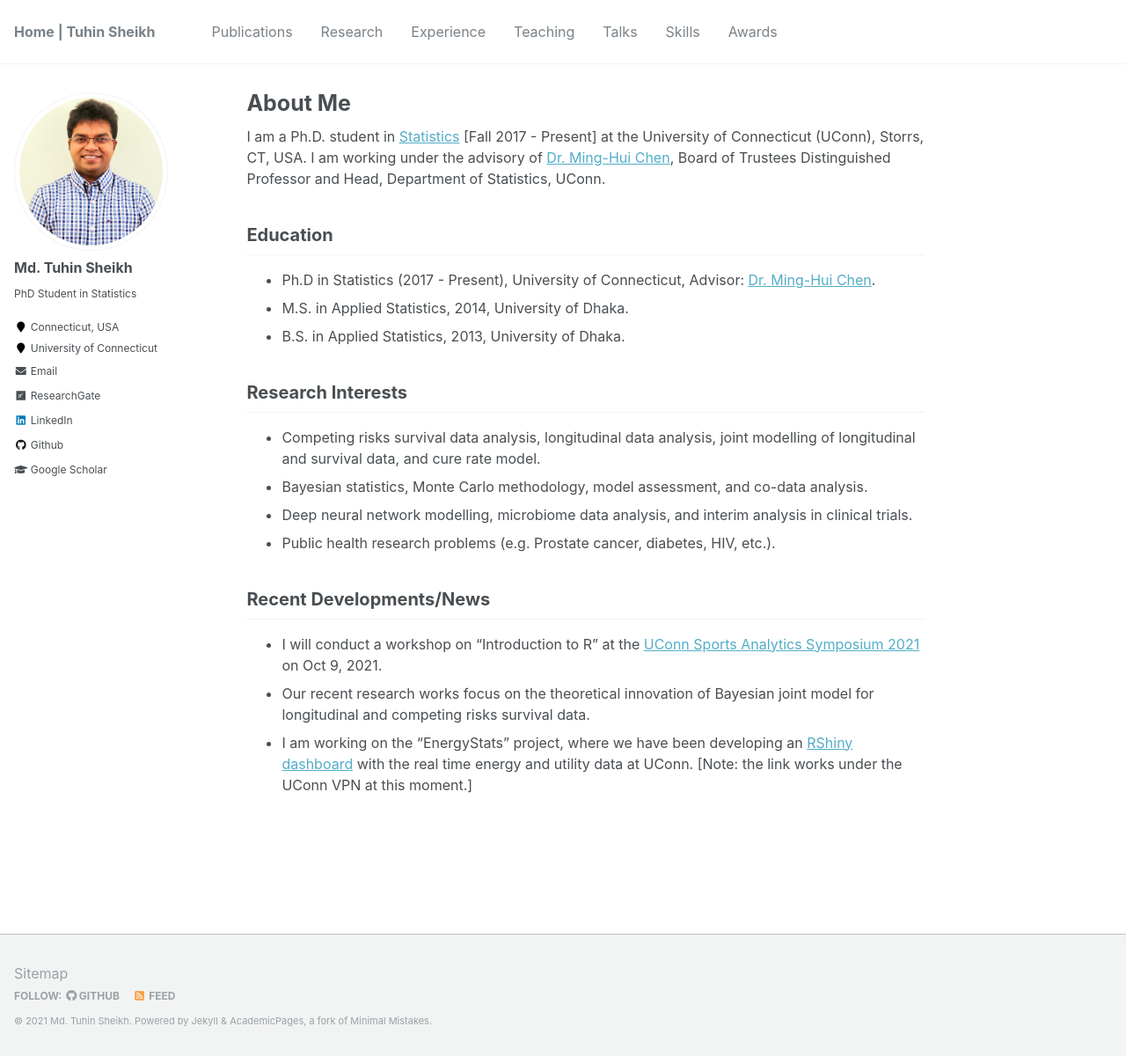
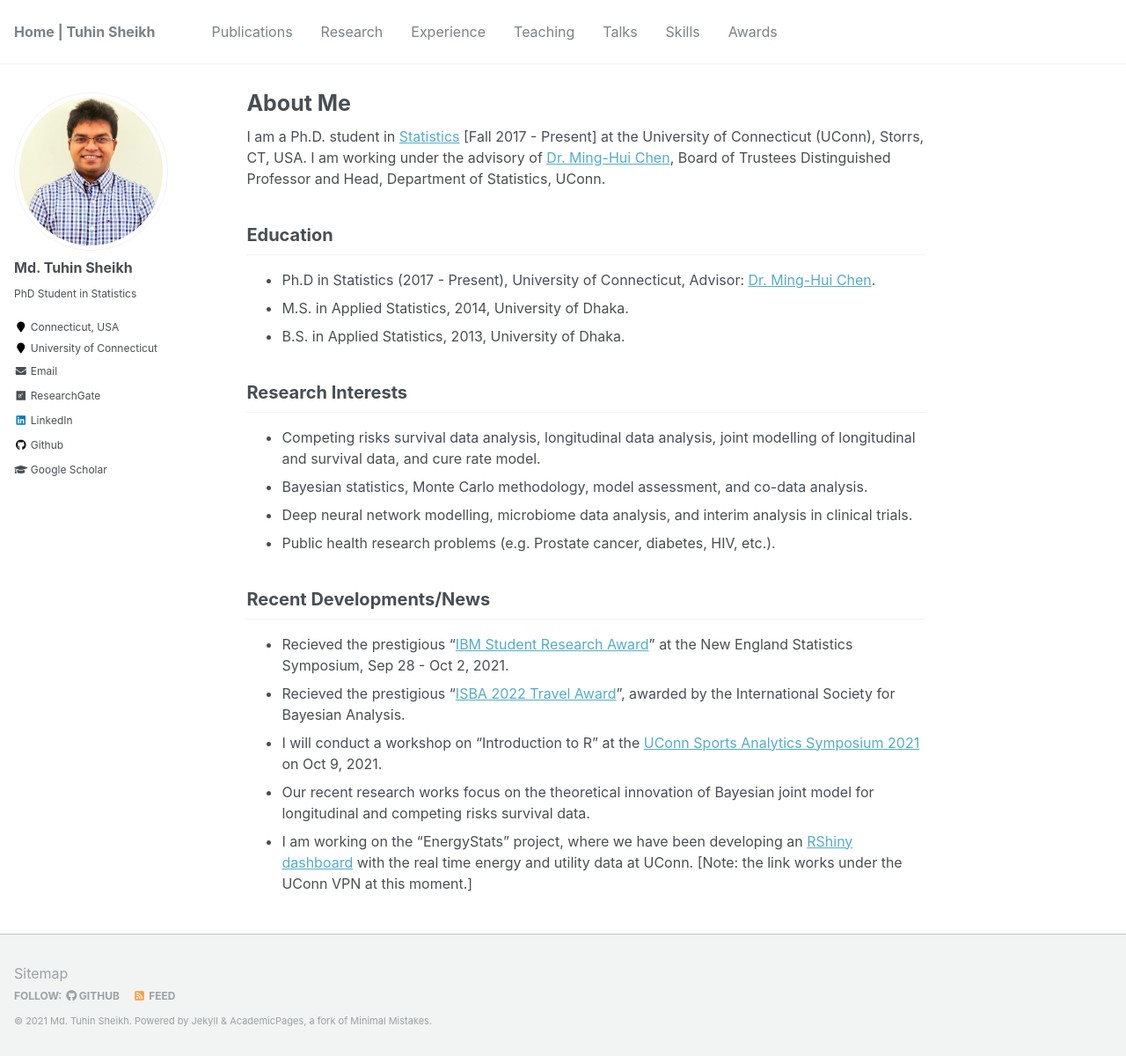
Before and after one commit to mdtuhinsheikh/mdtuhinsheikh.github.io, a Jekyll site: the page built from _pages/about.md, in a window 1280 px wide and 1200 px high. Shown: the whole window at 88% size. Built offline with Jekyll 4.4.1, drawn with Linux system fonts in a browser that asks for light colours.

Commit message:
added recent awards

```diff
--- a/_pages/about.md
+++ b/_pages/about.md
@@ -23,8 +23,8 @@ My research works broadly focus on competing risks survival data analysis, longi
 - Public health research problems (e.g. Prostate cancer, diabetes, HIV, etc.).
 
 ## Recent Developments/News
-<!-- * Will conduct a workshop on "An Introduction to R Shiny App", organized by ISRT, University of Dhaka, on April 9, 2021.
--->
+* Recieved the prestigious "[IBM Student Research Award](https://nestat.org/ibmawards/)" at the New England Statistics Symposium, Sep 28 - Oct 2, 2021.
+* Recieved the prestigious "[ISBA 2022 Travel Award](https://stat.uconn.edu/2021/09/07/awards-2/)", awarded by the International Society for Bayesian Analysis.
 * I will conduct a workshop on "Introduction to R" at the [UConn Sports Analytics Symposium 2021](https://statds.org/events/ucsas2021/workshops.html) on Oct 9, 2021.
 * Our recent research works focus on the theoretical innovation of Bayesian joint model for longitudinal and competing risks survival data.
 * I am working on the "EnergyStats" project, where we have been developing an [RShiny dashboard](http://energystats.fo.uconn.edu:9999/) with the real time energy and utility data at UConn. [Note: the link works under the UConn VPN at this moment.]
```
